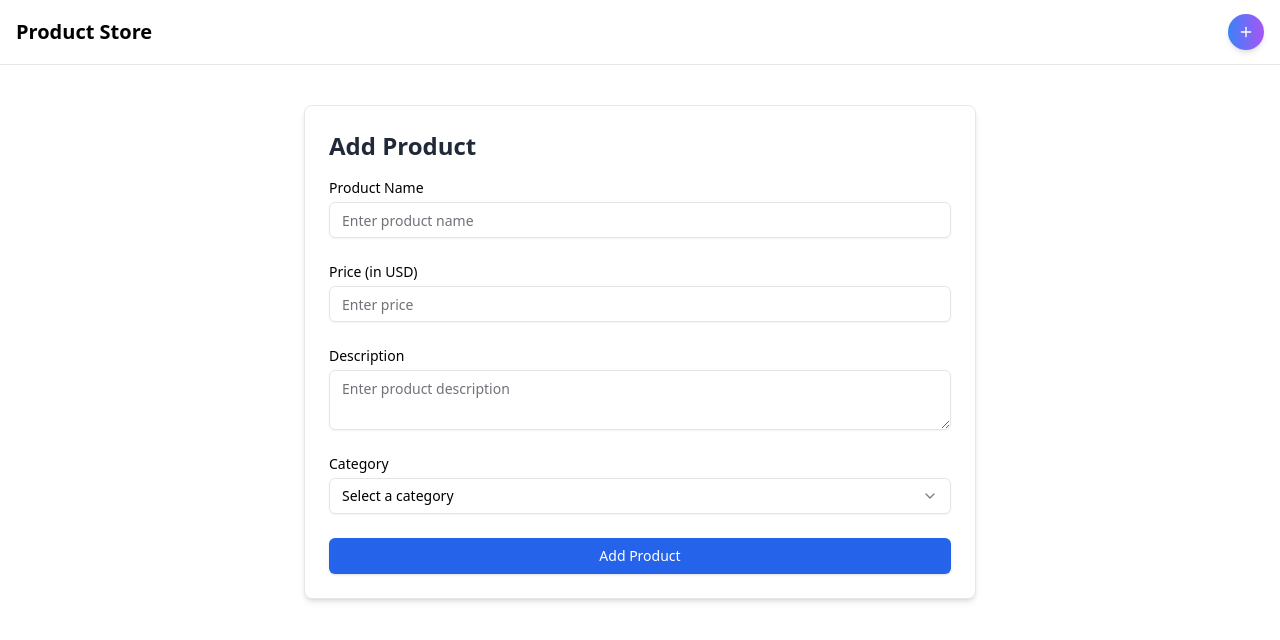
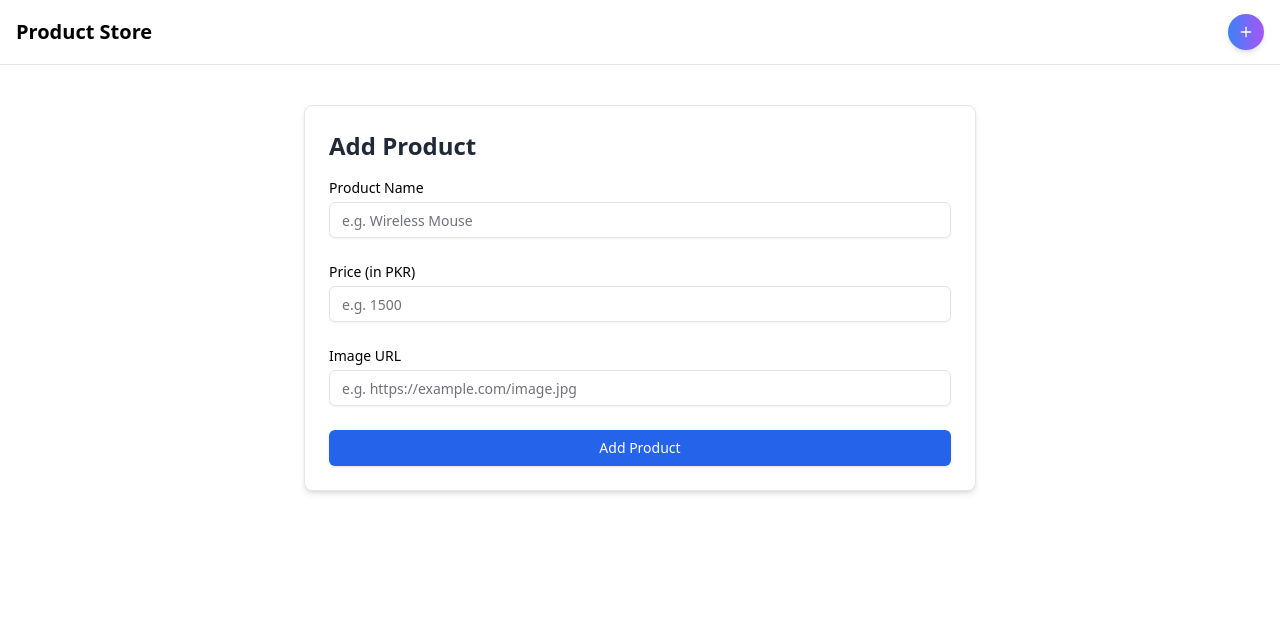
Before and after one commit to MHammad33/Product-Store, a React (Vite) app in the folder frontend/: page /add-product in a window 1280 px wide. Shown: the top 640 px of the page. Built offline with nearby package versions, Linux system fonts and the light colour scheme.

Commit message:
Optimize Add Product Page

```diff
--- a/frontend/src/components/AddProduct.tsx
+++ b/frontend/src/components/AddProduct.tsx
@@ -1,15 +1,7 @@
 import { FC, useState } from "react";
 import { Button } from "./ui/button";
 import { Input } from "./ui/input";
-import {
-  Select,
-  SelectContent,
-  SelectItem,
-  SelectTrigger,
-  SelectValue,
-} from "./ui/select";
 import { Label } from "./ui/label";
-import { Textarea } from "./ui/textarea";
 
 interface AddProductProps {}
 
@@ -17,10 +9,13 @@ const AddProduct: FC<AddProductProps> = ({}) => {
   const [formData, setFormData] = useState({
     name: "",
     price: "",
-    description: "",
-    category: "",
+    image: "",
   });
-  const [error, setError] = useState("");
+  const [errors, setErrors] = useState({
+    name: "",
+    price: "",
+    image: "",
+  });
 
   const handleInputChange = (event: React.ChangeEvent<HTMLInputElement>) => {
     const { name, value } = event.target;
@@ -29,11 +24,44 @@ const AddProduct: FC<AddProductProps> = ({}) => {
 
   const handleSubmit = (event: React.FormEvent<HTMLFormElement>) => {
     event.preventDefault();
+
+    setErrors({
+      name: "",
+      price: "",
+      image: "",
+    });
+
+    let hasError = false;
+
+    if (!formData.name) {
+      setErrors((prev) => ({ ...prev, name: "Product name is required." }));
+      hasError = true;
+    }
+
+    if (!formData.price) {
+      setErrors((prev) => ({ ...prev, price: "Price is required." }));
+      hasError = true;
+    } else if (isNaN(Number(formData.price)) || Number(formData.price) <= 0) {
+      setErrors((prev) => ({ ...prev, price: "Please enter a valid price." }));
+      hasError = true;
+    }
+
+    if (!formData.image) {
+      setErrors((prev) => ({ ...prev, image: "Image URL is required." }));
+      hasError = true;
+    } else if (!/^https?:\/\/[^\s$.?#].[^\s]*$/.test(formData.image)) {
+      setErrors((prev) => ({
+        ...prev,
+        image:
+          "Please enter a valid image URL (e.g., https://example.com/image.jpg).",
+      }));
+      hasError = true;
+    }
+
+    if (hasError) return;
+
     console.log("Form Submitted", formData);
-
-    // Clear form
-    setFormData({ name: "", price: "", description: "", category: "" });
-    setError("");
+    setFormData({ name: "", price: "", image: "" });
   };
 
   return (
@@ -50,74 +78,51 @@ const AddProduct: FC<AddProductProps> = ({}) => {
           <Input
             id="name"
             name="name"
-            placeholder="Enter product name"
+            placeholder="e.g. Wireless Mouse"
             value={formData.name}
-            onChange={(e) => {
-              e;
-            }}
-            className={`mt-1 ${error ? "border-red-500" : ""}`}
+            onChange={handleInputChange}
+            className={`mt-1 ${errors.name ? "border-red-500" : ""}`}
           />
-          {error && <p className="text-red-500 text-xs mt-1">{error}</p>}
+          {errors.name && (
+            <p className="text-red-500 text-xs mt-1">{errors.name}</p>
+          )}
         </div>
 
         {/* Price */}
         <div>
           <Label htmlFor="price" className="block text-sm font-medium">
-            Price (in USD)
+            Price (in PKR)
           </Label>
           <Input
             id="price"
             name="price"
-            placeholder="Enter price"
+            placeholder="e.g. 1500"
             value={formData.price}
             onChange={handleInputChange}
-            className={`mt-1 ${error ? "border-red-500" : ""}`}
+            className={`mt-1 ${errors.price ? "border-red-500" : ""}`}
             type="number"
           />
-          {error && <p className="text-red-500 text-xs mt-1">{error}</p>}
+          {errors.price && (
+            <p className="text-red-500 text-xs mt-1">{errors.price}</p>
+          )}
         </div>
 
-        {/* Description */}
+        {/* Image URL */}
         <div>
-          <Label htmlFor="description" className="block text-sm font-medium">
-            Description
+          <Label htmlFor="name" className="block text-sm font-medium">
+            Image URL
           </Label>
-          <Textarea
-            id="description"
-            name="description"
-            placeholder="Enter product description"
-            value={formData.description}
-            onChange={(e) =>
-              setFormData({ ...formData, description: e.target.value })
-            }
-            className="mt-1"
+          <Input
+            id="image"
+            name="image"
+            placeholder="e.g. https://example.com/image.jpg"
+            value={formData.image}
+            onChange={handleInputChange}
+            className={`mt-1 ${errors.image ? "border-red-500" : ""}`}
           />
-        </div>
-
-        {/* Category */}
-        <div>
-          <Label htmlFor="category" className="block text-sm font-medium">
-            Category
-          </Label>
-          <Select
-            onValueChange={(value) =>
-              setFormData((prev) => ({ ...prev, category: value }))
-            }
-          >
-            <SelectTrigger
-              id="category"
-              className={`mt-1 ${error ? "border-red-500" : ""}`}
-            >
-              <SelectValue placeholder="Select a category" />
-            </SelectTrigger>
-            <SelectContent>
-              <SelectItem value="electronics">Electronics</SelectItem>
-              <SelectItem value="fashion">Fashion</SelectItem>
-              <SelectItem value="home">Home</SelectItem>
-              <SelectItem value="books">Books</SelectItem>
-            </SelectContent>
-          </Select>
-          {error && <p className="text-red-500 text-xs mt-1">{error}</p>}
+          {errors.image && (
+            <p className="text-red-500 text-xs mt-1">{errors.image}</p>
+          )}
         </div>
 
         {/* Submit Button */}
```
